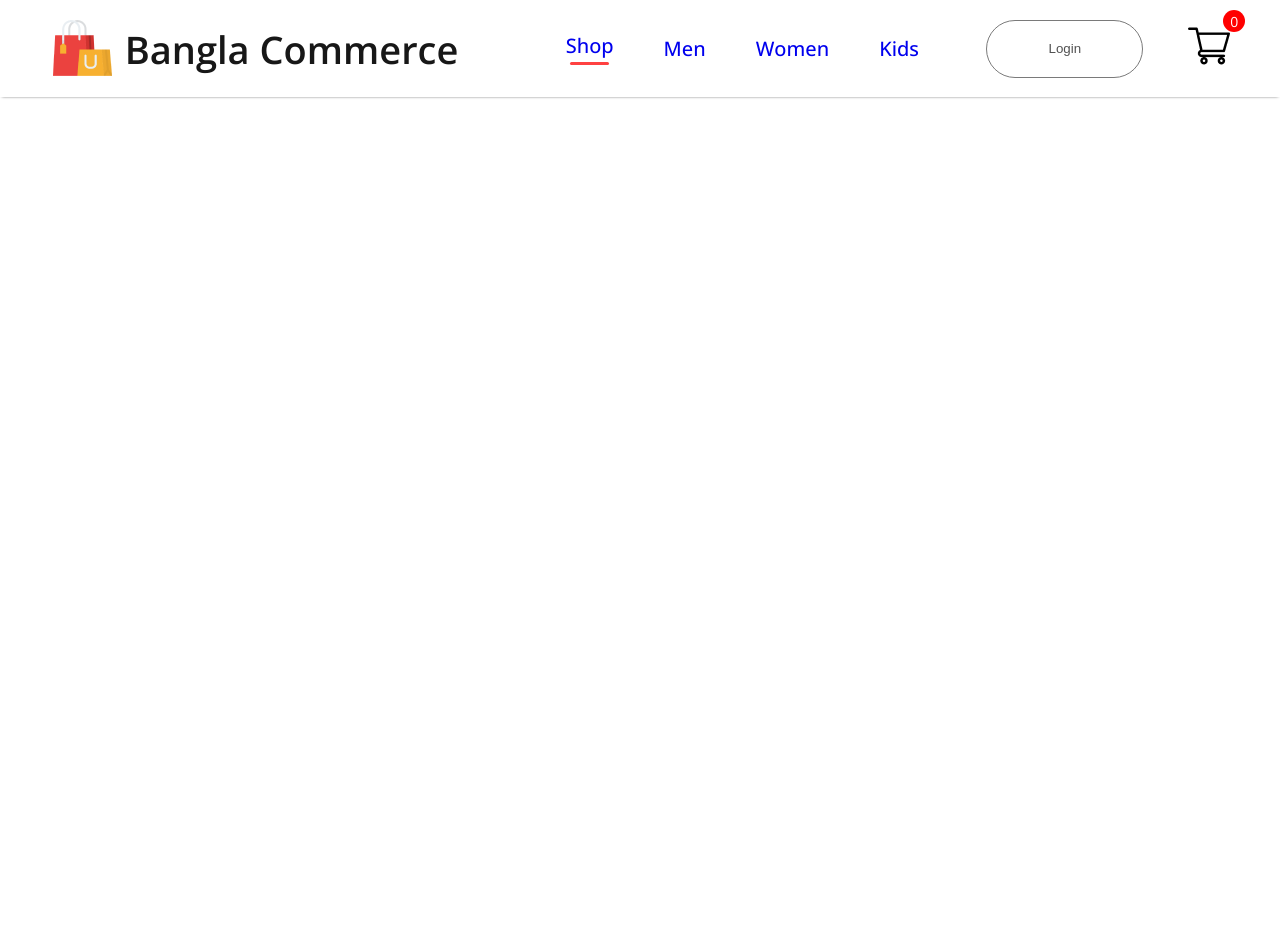
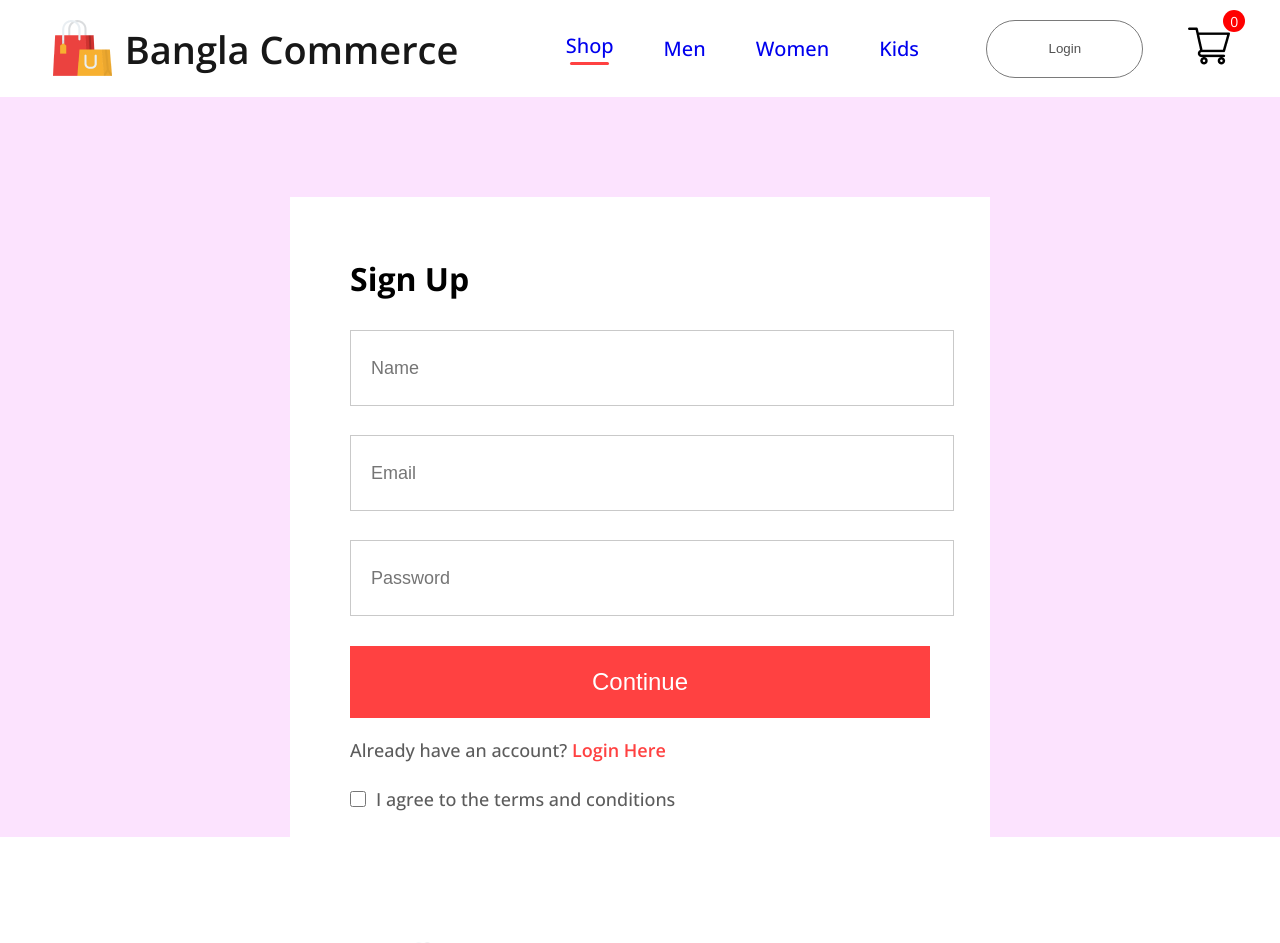
Before and after one commit to mahirfaisal154/Bengle-Mart, a React (Create React App) app in the folder frontend/: page /login in a window 1280 px wide. Shown: the top 943 px of the page. Before the commit the page ends 800 px from the top, so only its background shows below. Built offline with nearby package versions, Linux system fonts and the light colour scheme; a web font is replaced by a local one.

Commit message:
Signup page has done

```diff
--- a/frontend/src/App.js
+++ b/frontend/src/App.js
@@ -1,5 +1,6 @@
 import './App.css';
 import Navbar from './component/navbar/Navbar';
+import Footer from './component/Footer/Footer';
 import {BrowserRouter, Route, Routes} from 'react-router-dom'
 import ShopCategory from './pages/ShopCategory';
 import Shop from './pages/Shop';
@@ -33,11 +34,7 @@
 
 
     </Routes>
-
-
-
-
-
+    <Footer />
       </div>
     </BrowserRouter>
   );
--- a/frontend/src/component/Footer/Footer.css
+++ b/frontend/src/component/Footer/Footer.css
@@ -4,6 +4,7 @@
   justify-content: center;
   align-items: center;
   gap: 50px;
+  padding-top: 100px;
 }
 
 .footer-logo {
--- /dev/null
+++ b/frontend/src/pages/CSS/LoginSignup.css
@@ -0,0 +1,75 @@
+.loginsignup{
+    width: 100%;
+    height: 80vh;
+    background: #fce3fe;
+    padding-top: 100px;
+}
+
+.loginsignup-container{
+    width: 580px;
+    height: 600px;
+    background: white;
+    margin: auto;
+    padding: 40px 60px;
+}
+
+.loginsignup-container h1{
+    margin: 20px 0px;
+}
+
+.loginsignup-fields{
+  display:flex;
+  flex-direction: column;
+  gap:29px;
+  margin-top:30px;
+
+}
+
+.loginsignup-fields input{
+    height:72px;
+    width: 100%;
+     padding-left:20px;
+     border:1px solid #c9c9c9;
+     outline:none;
+     color:#5c5c5c;
+     font-size:18px;
+}
+
+
+.loginsignup-container button {
+  width: 580px;
+  height: 72px;
+  color: white;
+  background: #ff4141;
+  margin-top: 30px;
+  border: none;
+  font-size: 24px;
+  font-weight: 500;
+  cursor: pointer;
+}
+
+.loginsignup-login{
+ margin-top: 20px;
+ color:#5c5c5c;
+ font-size: 18px;
+ font-weight: 500;
+}
+.loginsignup-login span {
+ color:#ff4141;
+ font-weight: 600;
+}
+
+.loginsignup-agree{
+    display: flex;
+    align-items:center;
+    margin-top:25px;
+    gap:10px;
+    color:#5c5c5c;
+    font-size: 18px;
+    font-weight:500;
+}
+
+.loginsignup-agree input{
+    width: 16px;
+    height: 16px;
+}
--- a/frontend/src/pages/CSS/ShopCategory.css
+++ b/frontend/src/pages/CSS/ShopCategory.css
@@ -10,7 +10,10 @@
 }
 
 .shopcategory-indexsort{
-    margin: 20px 170px;
+    width: 100%;
+    box-sizing: border-box;
+    padding: 20px 170px;
+    margin: 0;
     display: flex;
     align-items: center;
     justify-content: space-between;
@@ -27,6 +30,15 @@
     padding: 10px 15px;
     border-radius: 40px;
     border: 1px solid #888888;
+    display: flex;
+    align-items: center;
+    gap: 10px;
+    cursor: pointer;
+}
+
+.shopcategory-sort img{
+    width: 12px;
+    height: 7px;
 }
 
 .shopcategory_products{
--- a/frontend/src/pages/LoginSignup.jsx
+++ b/frontend/src/pages/LoginSignup.jsx
@@ -1,9 +1,24 @@
 import React from 'react'
-
+import './CSS/LoginSignup.css'
 const LoginSignup = () => {
   return (
-    <div>
-
+    <div className='loginsignup'>
+    <div className='loginsignup-container'>
+     <h1>Sign Up</h1>
+       <div className="loginsignup-fields">
+     <input type="text" placeholder="Name" />
+     <input type="email" placeholder="Email" />
+     <input type="password" placeholder="Password" />
+      </div>
+      <button>Continue</button>
+      <p className='loginsignup-login'>
+        Already have an account? <span>Login Here</span>
+      </p>
+      <div className="loginsignup-agree">
+        <input type="checkbox" name=' ' id='' />
+        <label>I agree to the terms and conditions</label>
+      </div>
+    </div>
     </div>
   )
 }
--- a/frontend/src/pages/Shop.jsx
+++ b/frontend/src/pages/Shop.jsx
@@ -4,7 +4,6 @@
 import Offers from  '../component/offers/Offers'
 import NewCollections from '../component/NewCollections/NewCollections'
 import NewsLetter from '../component/NewsLetter/NewsLetter'
-import Footer from '../component/Footer/Footer'
 const Shop = () => {
   return (
     <div>
@@ -13,7 +12,6 @@
       <Offers/>
       <NewCollections/>
       <NewsLetter/>
-      <Footer/>
     </div>
   )
 }
```
